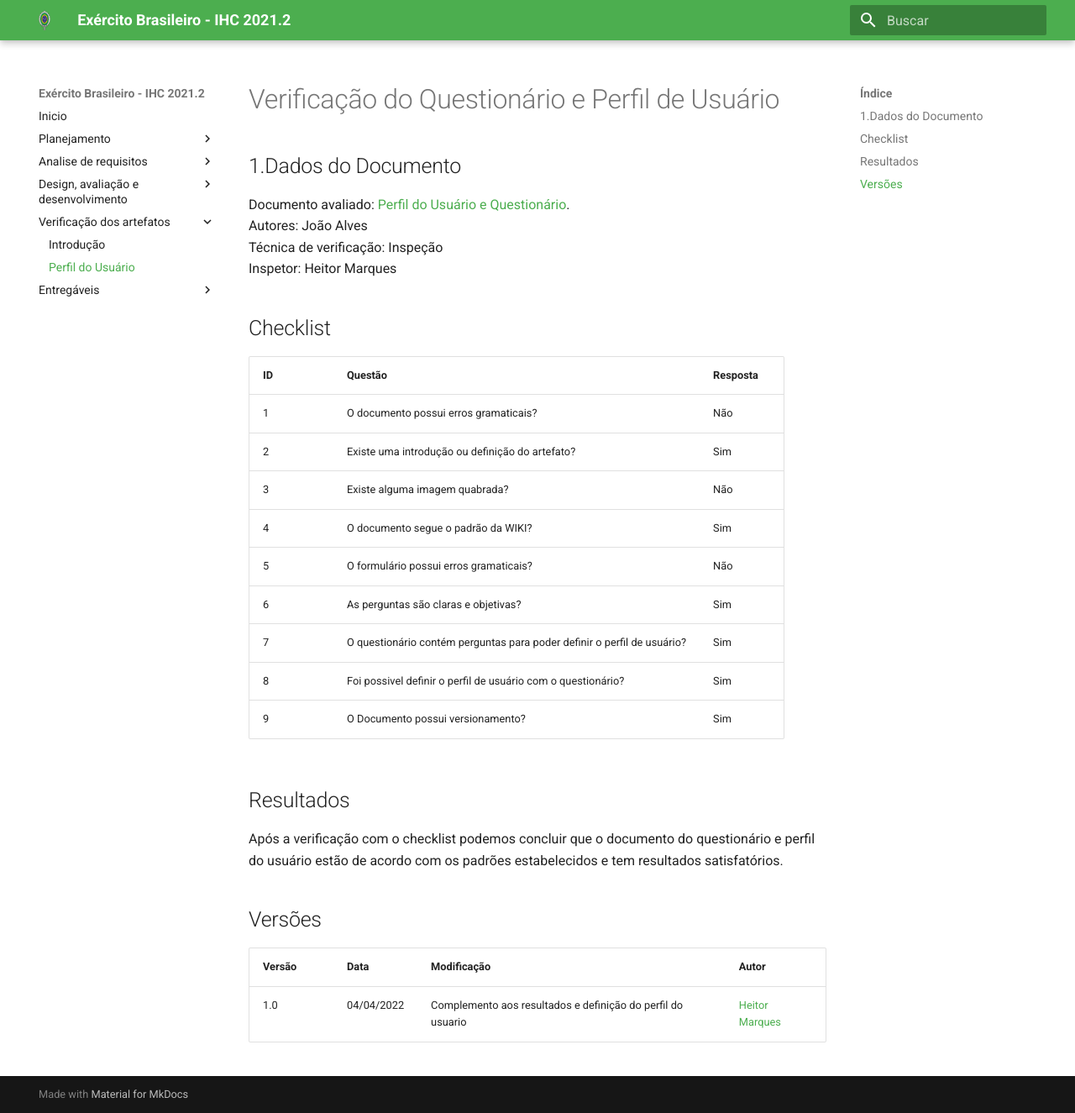
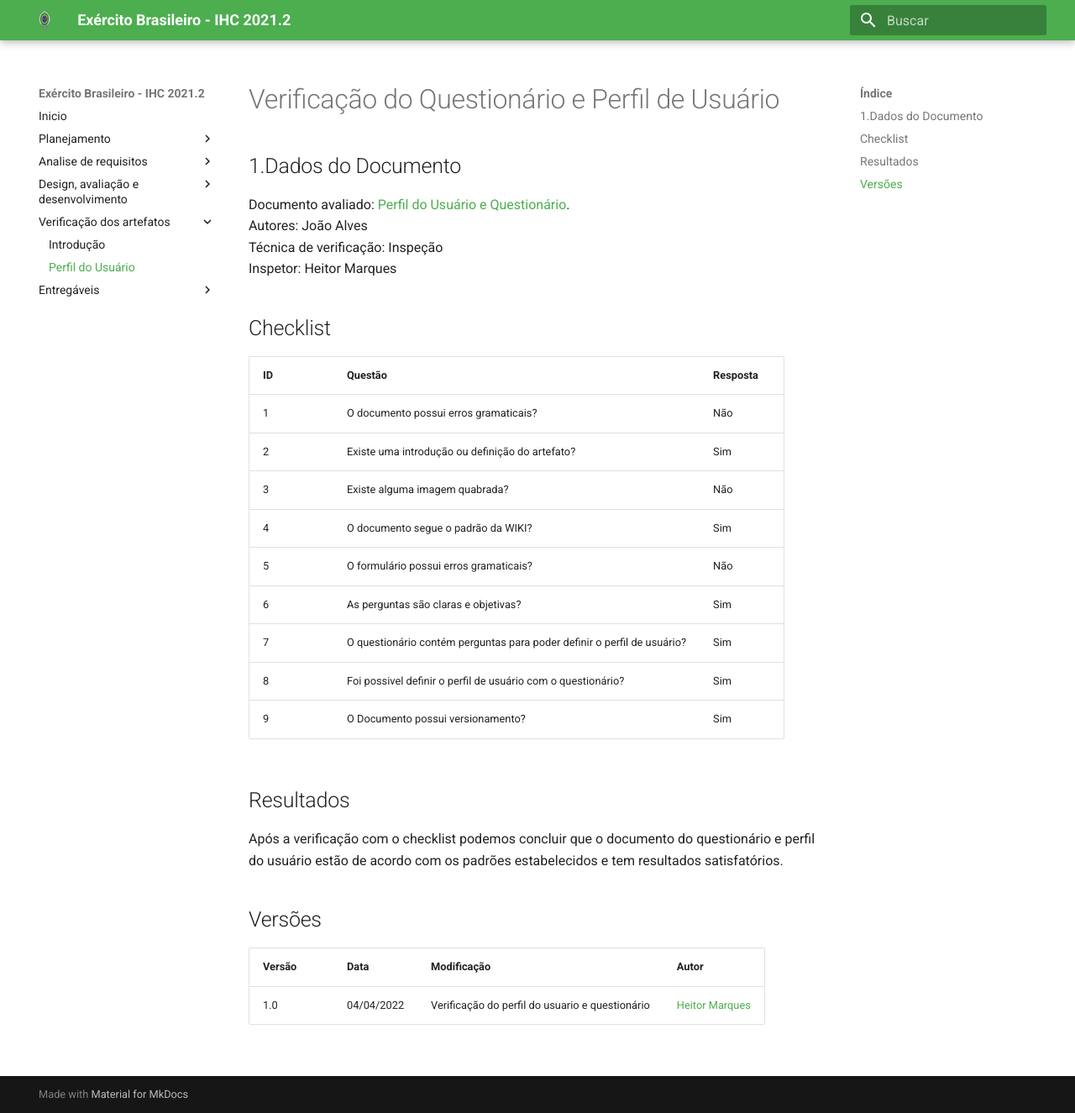
Before and after one commit to heitormsb/2021.2-Exercito-Brasileiro, an MkDocs documentation site: the page built from docs/verificação_artefatos/perfil_usuario_questionario.md, in a window 1280 px wide and 1325 px high. Shown: the whole window at 84% size. Built offline with MkDocs 1.6.1 and Material for MkDocs 9.7.7, drawn with Linux system fonts in a browser that asks for light colours.

Commit message:
fix: erro no versionamento

```diff
--- a/docs/verificação_artefatos/perfil_usuario_questionario.md
+++ b/docs/verificação_artefatos/perfil_usuario_questionario.md
@@ -25,4 +25,4 @@ Após a verificação com o checklist podemos concluir que o documento do questi
 ## Versões
 | Versão | Data | Modificação | Autor |
 |--|--|--|--|
-| 1.0 | 04/04/2022 | Complemento aos resultados e definição do perfil do usuario |[Heitor Marques](github.com/heitormsb) |
+| 1.0 | 04/04/2022 | Verificação do perfil do usuario e questionário|[Heitor Marques](github.com/heitormsb) |
```
